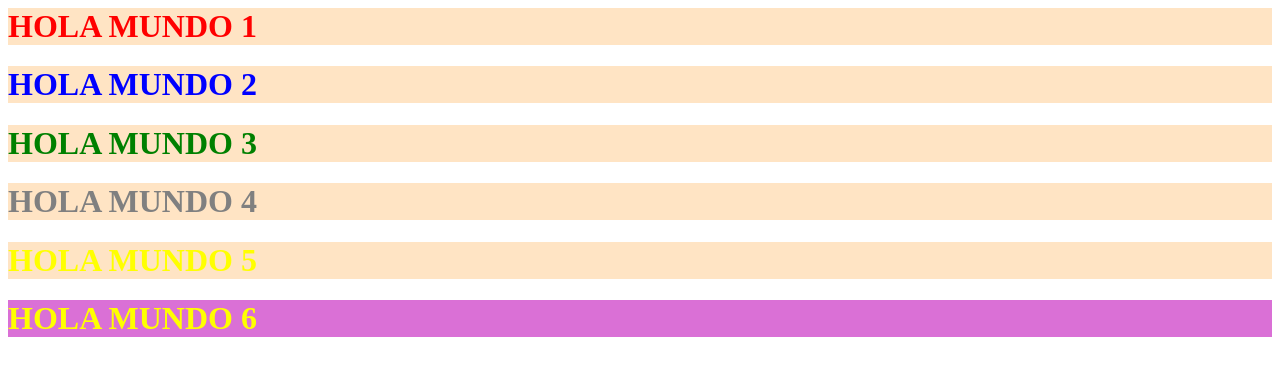
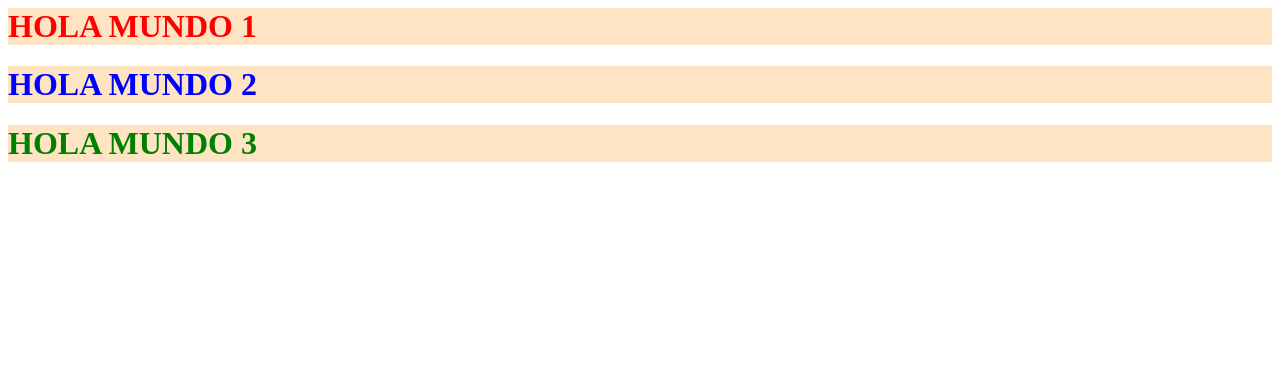
Before and after one commit to bastian-caceres/Sintax3, a plain HTML site: page index.html in a window 1280 px wide. Drawn offline with Linux system fonts and the light colour scheme.

Commit message:
feat: ajustes

```diff
--- a/index.html
+++ b/index.html
@@ -16,9 +16,6 @@
 <h1 class="h1-1">HOLA MUNDO 1</h1>
 <h1 class="h1-2">HOLA MUNDO 2</h1>
 <h1 class="h1-3">HOLA MUNDO 3</h1>
-<h1 class="h1-4">HOLA MUNDO 4</h1>
-<h1 class="h1-5">HOLA MUNDO 5</h1>
-<h1 class="h1-6">HOLA MUNDO 6</h1>
 
 
 </body>
```
